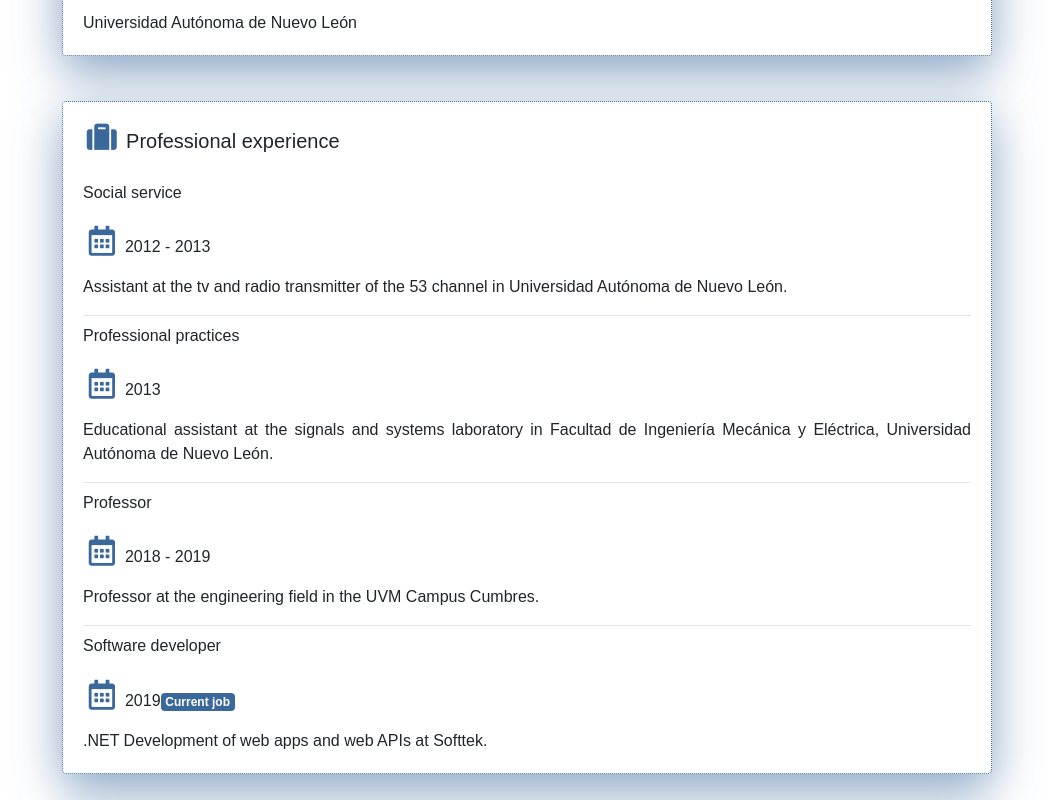
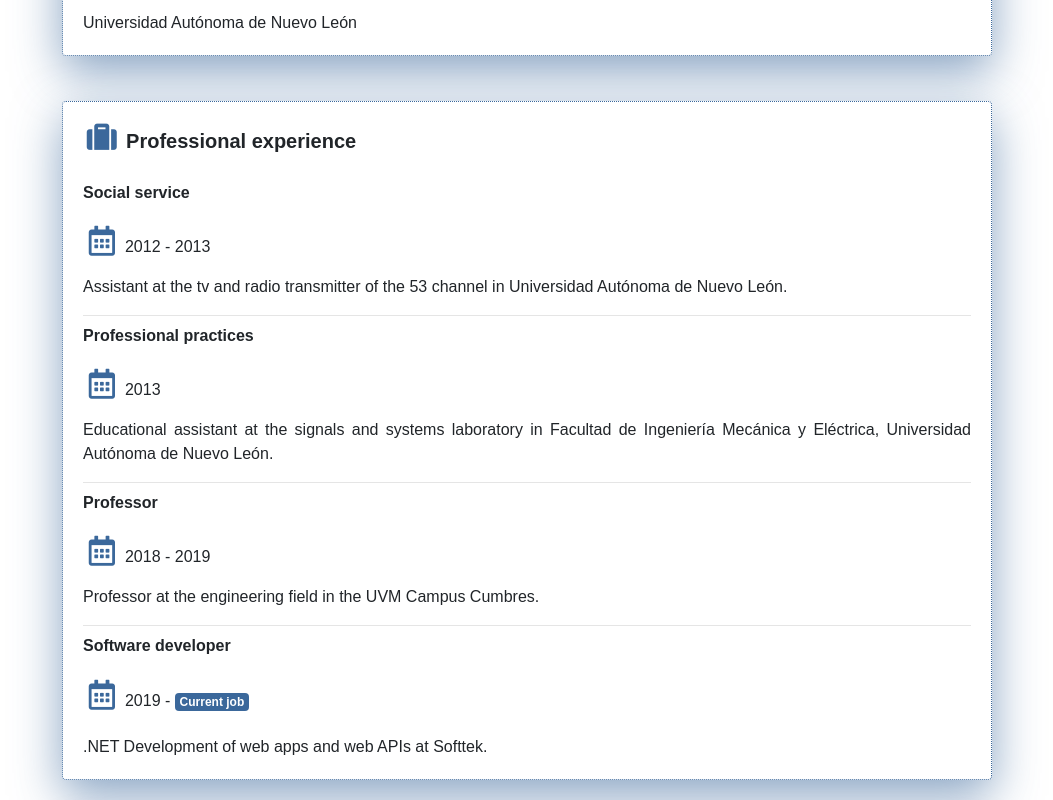
Before and after one commit to FranciscoVillanuevaV/myCv, a React (Create React App) app: page / in a window 1280 px wide. Shown: the part 880-1680 px from the top of the page, without its empty margins (113-1166 px from the left). Built offline with nearby package versions, Linux system fonts and the light colour scheme.

Commit message:
aesthetic improvement

```diff
--- a/src/Components/Experience.js
+++ b/src/Components/Experience.js
@@ -43,8 +43,8 @@ function Experience() {
         <Card.Subtitle>Software developer</Card.Subtitle>
         <br />
         <Card.Text>
-          <i className="far fa-calendar-alt fa-fw icons"></i> 2019
-          <span className="badge header text-white">Current job</span>
+          <i className="far fa-calendar-alt fa-fw icons"></i> 2019 -{" "}
+          <span className="h1 badge header text-white">Current job</span>
         </Card.Text>
         <Card.Text className="text-justify">
           .NET Development of web apps and web APIs at Softtek.
--- a/src/Components/styles.css
+++ b/src/Components/styles.css
@@ -1,5 +1,13 @@
 .header {
   background-color: rgb(59, 104, 155);
+}
+
+.card-title {
+  font-weight: bold;
+}
+
+.card-subtitle {
+  font-weight: bold;
 }
 
 .icons {
```
